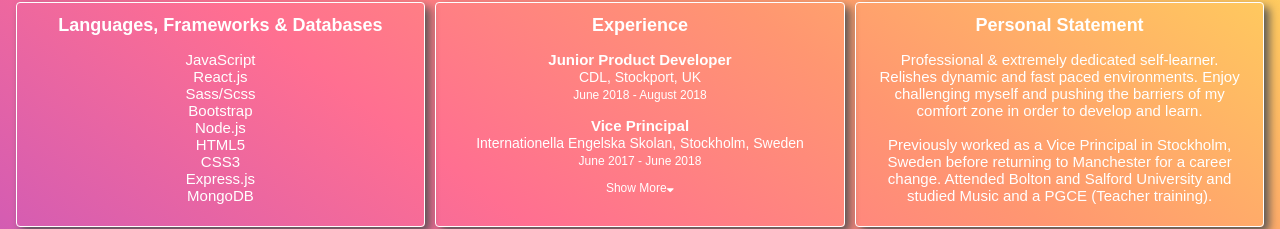
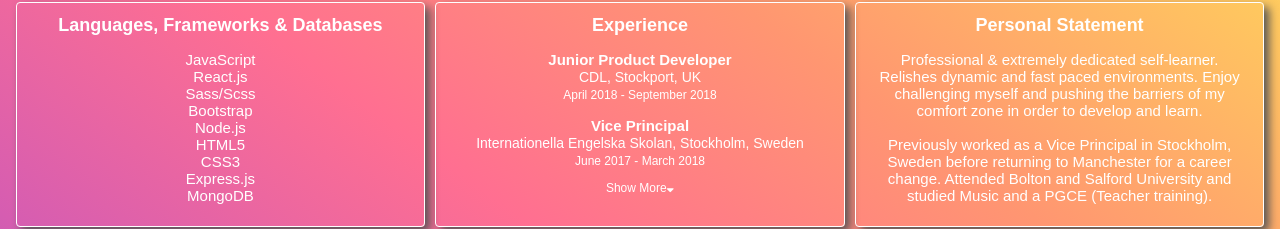
Before and after one commit to Daniel-Cross/Portfolio, a React (Create React App) app: page /#/info in a window 1280 px wide. Shown: the part 344-573 px from the top of the page. Built offline with nearby package versions, Linux system fonts and the light colour scheme.

Commit message:
update date and button position

```diff
--- a/src/components/Experience.js
+++ b/src/components/Experience.js
@@ -22,7 +22,7 @@ class Experience extends Component {
               <br />
               <span className="job-address">CDL, Stockport, UK</span>
               <br />
-              <span className="job-date">June 2018 - August 2018</span>
+              <span className="job-date">April 2018 - September 2018</span>
             </div>
             <div className="ies">
               <span className="job-title">Vice Principal</span>
@@ -31,7 +31,7 @@ class Experience extends Component {
                 Internationella Engelska Skolan, Stockholm, Sweden
               </span>
               <br />
-              <span className="job-date">June 2017 - June 2018</span>
+              <span className="job-date">June 2017 - March 2018</span>
             </div>
 
             <div className="work-section">
@@ -88,7 +88,7 @@ class Experience extends Component {
               <br />
               <span className="job-address">CDL, Stockport, UK</span>
               <br />
-              <span className="job-date">June 2018 - August 2018</span>
+              <span className="job-date">April 2018 - September 2018</span>
             </div>
             <div className="ies">
               <span className="job-title">Vice Principal</span>
@@ -97,7 +97,7 @@ class Experience extends Component {
                 Internationella Engelska Skolan, Stockholm, Sweden
               </span>
               <br />
-              <span className="job-date">June 2017 - June 2018</span>
+              <span className="job-date">June 2017 - March 2018</span>
             </div>
             <span onClick={this.handleClickEx} className="ex-see-more">
               Show More
--- a/src/components/Projects.js
+++ b/src/components/Projects.js
@@ -72,6 +72,7 @@ class Projects extends Component {
             <p>
               Operational cruise ship with gui. Created using Vanilla JavaScript
             </p>
+            <br />
           </div>
           <div className="card-buttons">
             <a
@@ -93,6 +94,7 @@ class Projects extends Component {
               <b>Portfolio</b>
             </h4>
             <p>Single Page App Portfolio created using React.js</p>
+            <br />
           </div>
           <div className="card-buttons">
             <a href="https://github.com/Daniel-Cross/portfolio" target="_blank">
@@ -114,6 +116,7 @@ class Projects extends Component {
               Create Read Update Delete contacts database application. Created
               using React and Bootstrap
             </p>
+            <br />
           </div>
           <div className="card-buttons">
             <a
```
